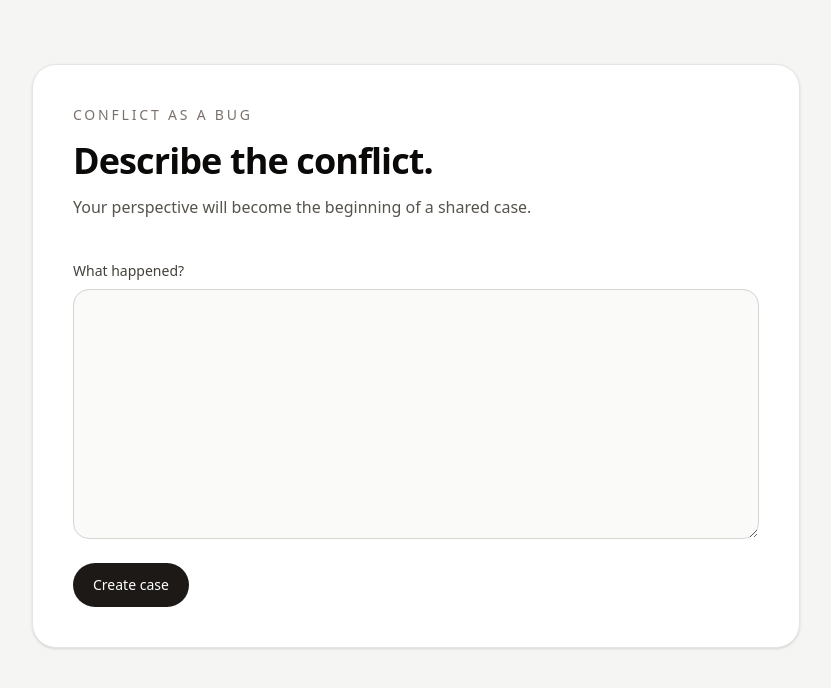
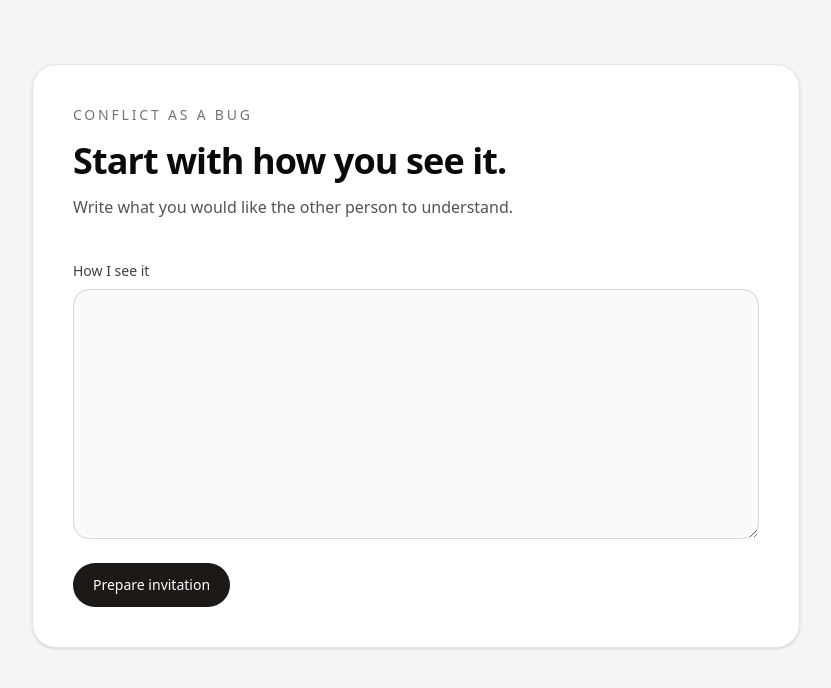
Before and after one commit to dsilberschmidt/conflict-as-a-bug, a Next.js app in the folder web/: page / in a window 1280 px wide. Shown: the top 688 px of the page, without its empty margins (224-1055 px from the left). Built offline with nearby package versions, Linux system fonts and the light colour scheme.

Commit message:
feat: refine initial invitation flow

```diff
--- a/web/src/app/page.tsx
+++ b/web/src/app/page.tsx
@@ -8,10 +8,10 @@ export default function Home() {
           </p>
           <div className="flex flex-col gap-3">
             <h1 className="text-3xl font-semibold tracking-tight text-balance sm:text-4xl">
-              Describe the conflict.
+              Start with how you see it.
             </h1>
             <p className="max-w-2xl text-base leading-7 text-stone-600">
-              Your perspective will become the beginning of a shared case.
+              Write what you would like the other person to understand.
             </p>
           </div>
         </div>
@@ -19,14 +19,15 @@ export default function Home() {
         <form className="flex flex-col gap-6">
           <div className="flex flex-col gap-2">
             <label
-              htmlFor="conflict-description"
+              htmlFor="how-i-see-it"
               className="text-sm font-medium text-stone-700"
             >
-              What happened?
+              How I see it
             </label>
             <textarea
-              id="conflict-description"
-              name="conflict-description"
+              id="how-i-see-it"
+              name="how-i-see-it"
+              required
               rows={8}
               className="w-full resize-y rounded-2xl border border-stone-300 bg-stone-50 px-4 py-3 text-base leading-7 text-stone-900 outline-none transition focus:border-stone-500 focus:bg-white focus:ring-4 focus:ring-stone-200"
             />
@@ -37,7 +38,7 @@ export default function Home() {
               type="button"
               className="inline-flex items-center justify-center rounded-full bg-stone-900 px-5 py-3 text-sm font-medium text-white transition hover:bg-stone-700 focus:outline-none focus:ring-4 focus:ring-stone-300"
             >
-              Create case
+              Prepare invitation
             </button>
           </div>
         </form>
```
Also changed, not shown: 1 other file (tests, documents, lock files or other folders).
